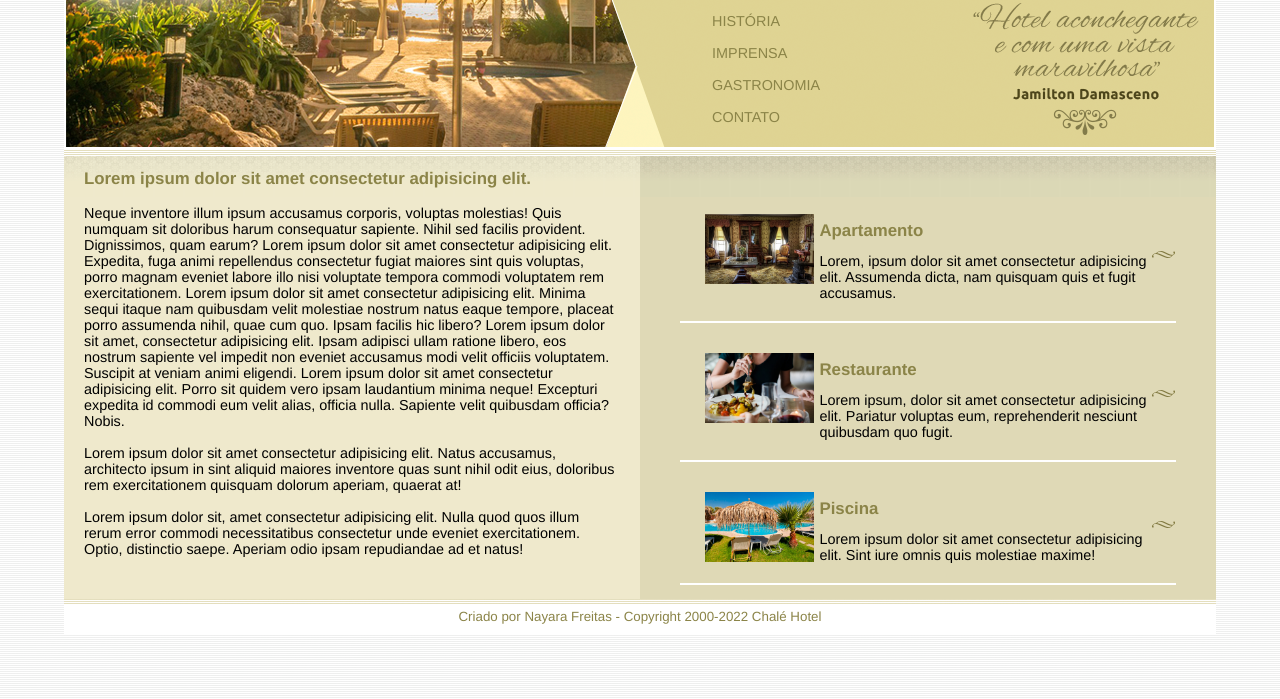
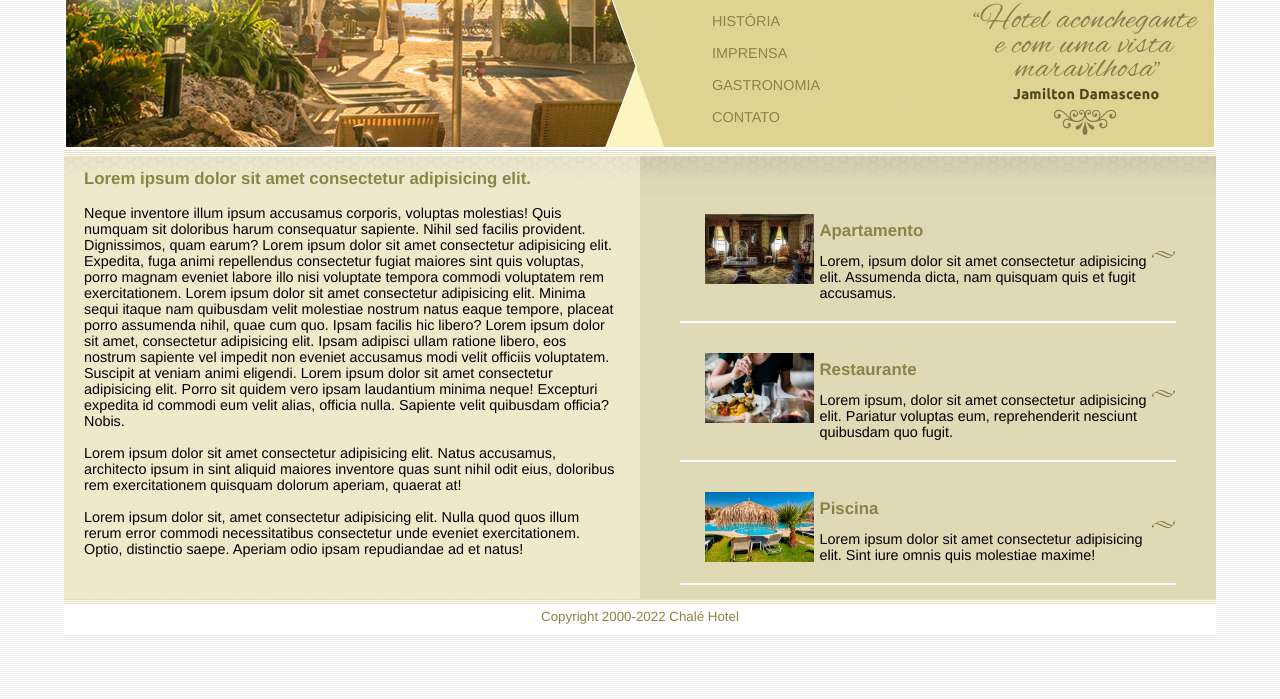
Before and after one commit to nfreitaz/primeiro-projeto-maratona, a plain HTML site: page index.html in a window 1280 px wide. Shown: the part 101-800 px from the top of the page. Drawn offline with Linux system fonts and the light colour scheme.

Commit message:
Change the footer

```diff
--- a/index.html
+++ b/index.html
@@ -102,7 +102,7 @@
         </section>
         <footer>
             <div class="footer">
-                <p>Criado por Nayara Freitas - Copyright 2000-2022 Chalé Hotel</p>
+                <p>Copyright 2000-2022 Chalé Hotel</p>
             </div>
         </footer>
 
```
